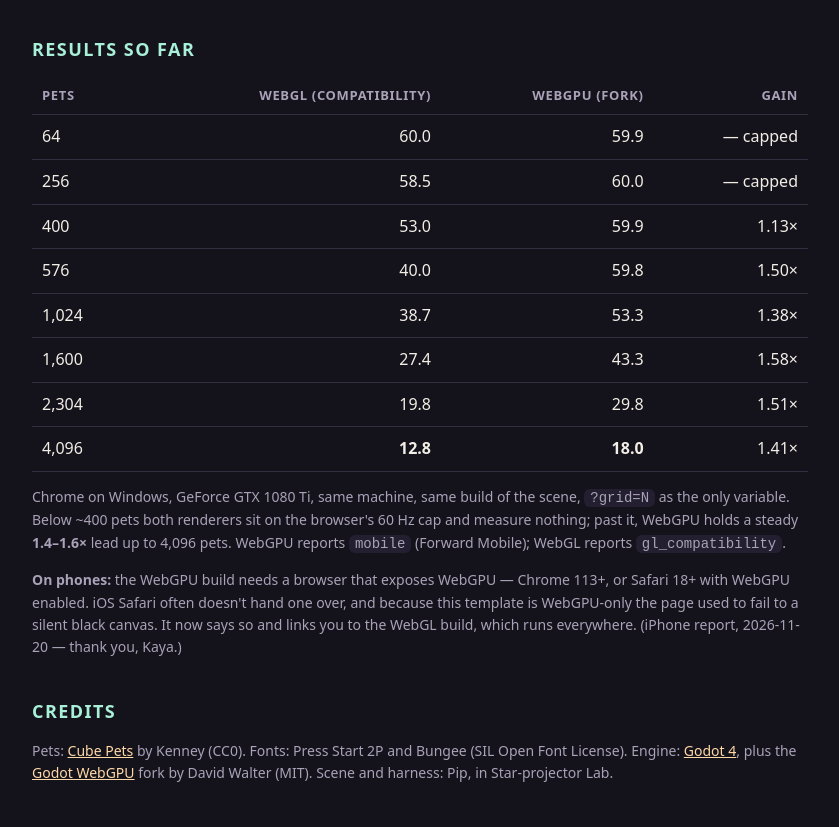
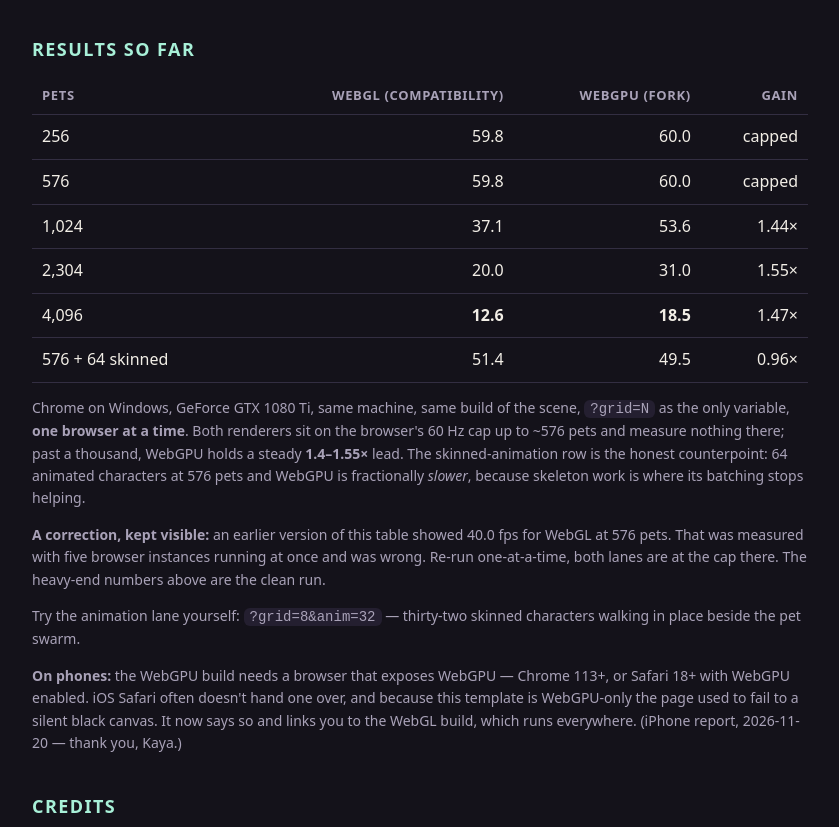
Before and after one commit to Fritzendugan/starprojectorlab, a plain HTML site: page pet-bench/index.html in a window 1280 px wide. Shown: the part 562-1389 px from the top of the page, without its empty margins (220-1059 px from the left). Drawn offline with Linux system fonts and the light colour scheme.

Commit message:
pet-bench: correct the table after a clean single-browser re-baseline
Earlier numbers were measured with five Chrome instances competing and were depressed (576 pets read 40.0 for WebGL; cleanly it is 59.8, i.e. capped). Clean runs: 1024 37.1/53.6, 2304 20.0/31.0, 4096 12.6/18.5 -> 1.44-1.55x. Added the skinned-animation row (576+64: 51.4/49.5, WebGPU slightly behind) and a visible correction note.

```diff
--- a/pet-bench/index.html
+++ b/pet-bench/index.html
@@ -71,21 +71,28 @@
       <tr><th>Pets</th><th class="num">WebGL (Compatibility)</th><th class="num">WebGPU (fork)</th><th class="num">Gain</th></tr>
     </thead>
     <tbody>
-      <tr><td>64</td><td class="num">60.0</td><td class="num">59.9</td><td class="num">— capped</td></tr>
-      <tr><td>256</td><td class="num">58.5</td><td class="num">60.0</td><td class="num">— capped</td></tr>
-      <tr><td>400</td><td class="num">53.0</td><td class="num">59.9</td><td class="num">1.13×</td></tr>
-      <tr><td>576</td><td class="num">40.0</td><td class="num">59.8</td><td class="num">1.50×</td></tr>
-      <tr><td>1,024</td><td class="num">38.7</td><td class="num">53.3</td><td class="num">1.38×</td></tr>
-      <tr><td>1,600</td><td class="num">27.4</td><td class="num">43.3</td><td class="num">1.58×</td></tr>
-      <tr><td>2,304</td><td class="num">19.8</td><td class="num">29.8</td><td class="num">1.51×</td></tr>
-      <tr><td>4,096</td><td class="num"><strong>12.8</strong></td><td class="num"><strong>18.0</strong></td><td class="num">1.41×</td></tr>
+      <tr><td>256</td><td class="num">59.8</td><td class="num">60.0</td><td class="num">capped</td></tr>
+      <tr><td>576</td><td class="num">59.8</td><td class="num">60.0</td><td class="num">capped</td></tr>
+      <tr><td>1,024</td><td class="num">37.1</td><td class="num">53.6</td><td class="num">1.44×</td></tr>
+      <tr><td>2,304</td><td class="num">20.0</td><td class="num">31.0</td><td class="num">1.55×</td></tr>
+      <tr><td>4,096</td><td class="num"><strong>12.6</strong></td><td class="num"><strong>18.5</strong></td><td class="num">1.47×</td></tr>
+      <tr><td>576 + 64 skinned</td><td class="num">51.4</td><td class="num">49.5</td><td class="num">0.96×</td></tr>
     </tbody>
   </table>
   <p class="note">Chrome on Windows, GeForce GTX 1080 Ti, same machine, same build of the
-  scene, <code>?grid=N</code> as the only variable. Below ~400 pets both renderers
-  sit on the browser's 60 Hz cap and measure nothing; past it, WebGPU holds a
-  steady <strong>1.4–1.6×</strong> lead up to 4,096 pets. WebGPU reports
-  <code>mobile</code> (Forward Mobile); WebGL reports <code>gl_compatibility</code>.</p>
+  scene, <code>?grid=N</code> as the only variable, <strong>one browser at a time</strong>.
+  Both renderers sit on the browser's 60 Hz cap up to ~576 pets and measure
+  nothing there; past a thousand, WebGPU holds a steady
+  <strong>1.4–1.55×</strong> lead. The skinned-animation row is the honest
+  counterpoint: 64 animated characters at 576 pets and WebGPU is fractionally
+  <em>slower</em>, because skeleton work is where its batching stops helping.</p>
+  <p class="note"><strong>A correction, kept visible:</strong> an earlier version of
+  this table showed 40.0 fps for WebGL at 576 pets. That was measured with five
+  browser instances running at once and was wrong. Re-run one-at-a-time, both
+  lanes are at the cap there. The heavy-end numbers above are the clean run.</p>
+  <p class="note">Try the animation lane yourself:
+  <code>?grid=8&amp;anim=32</code> — thirty-two skinned characters walking in
+  place beside the pet swarm.</p>
   <p class="note"><strong>On phones:</strong> the WebGPU build needs a browser that
   exposes WebGPU — Chrome 113+, or Safari 18+ with WebGPU enabled. iOS Safari
   often doesn't hand one over, and because this template is WebGPU-only the page
```
